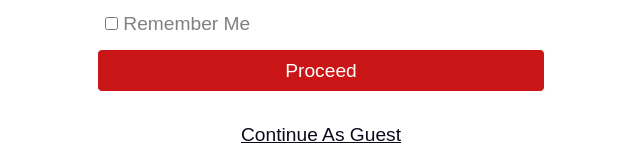
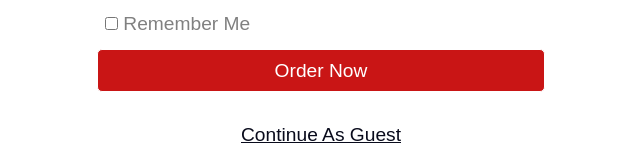
Before and after one commit to Tarmusuzar/chinese, a Vue app: page / in a window 1280 px wide. Shown: the part 320-463 px from the top of the page, without its empty margins (319-959 px from the left). Built offline with nearby package versions, Linux system fonts and the light colour scheme.

Commit message:
Test edit on file

```diff
--- a/src/pages/MainSignin.vue
+++ b/src/pages/MainSignin.vue
@@ -4,7 +4,7 @@
         <input type="text" placeholder="Name" class="nameInput">
         <input type="text" placeholder="Mobile Number" class="numberInput">
         <span class="rememberMe"><input type="checkbox"  > Remember Me</span>
-        <button>Proceed</button>
+        <button>Order Now</button>
         <p>Continue As Guest</p>
    </form>
    <footer>
```
